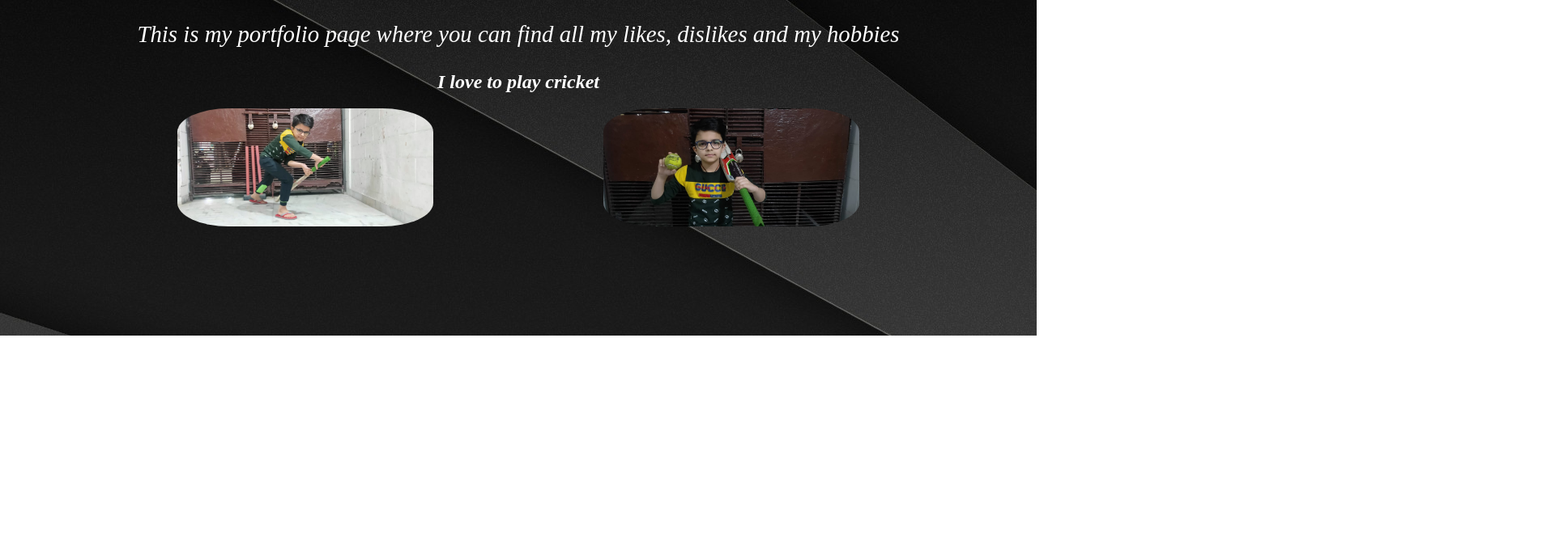
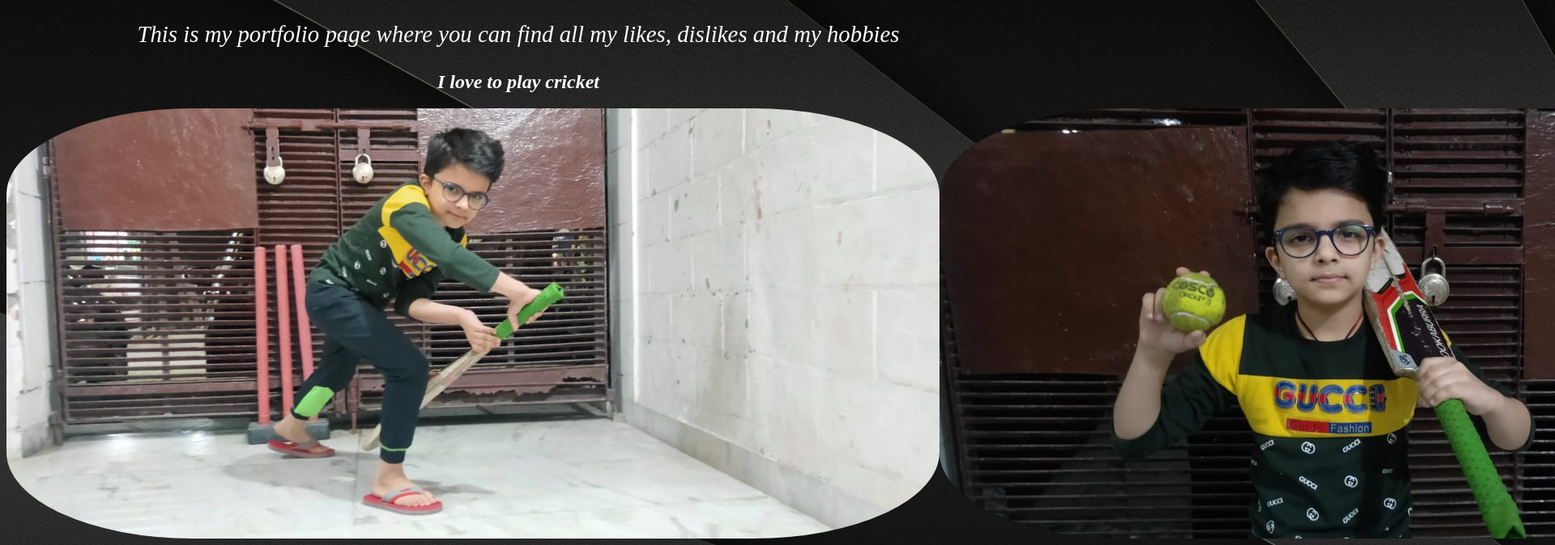
Before and after one commit to lakshay1907/sample, a plain HTML site: page index.html in a window 1280 px wide. Shown: the part 385-1059 px from the top of the page at 81% size, 1920 px wide, since content can reach past the window. Before the commit the page ends 800 px from the top, so only its background shows below. Drawn offline with Linux system fonts and the light colour scheme.

Commit message:
Update index.html

```diff
--- a/index.html
+++ b/index.html
@@ -21,8 +21,8 @@
  <p>This is my portfolio page  where you can find all my likes, dislikes and my hobbies</p>
  <h2>I love to play cricket</h2>
  <div class ="head">
- <img src="hemank3.jpeg" width="25%" height="50%"/>
- <img src="hemank4.jpeg" width="25%" height="50%"/>
+ <img src="hemank3.jpeg" width="100%" height="50%"/>
+ <img src="hemank4.jpeg" width="100%" height="50%"/>
  </div>
 </body>
 </html>
```
